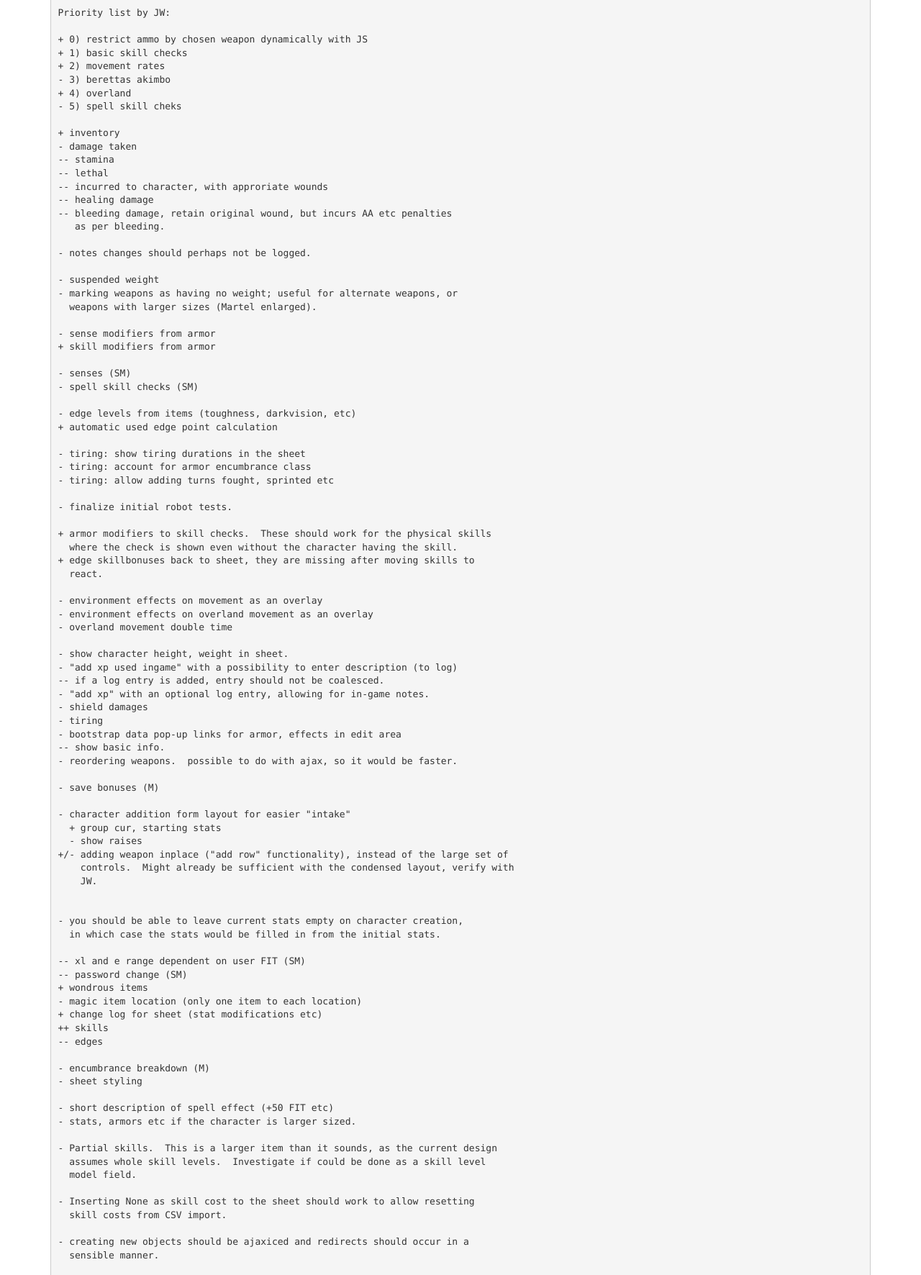
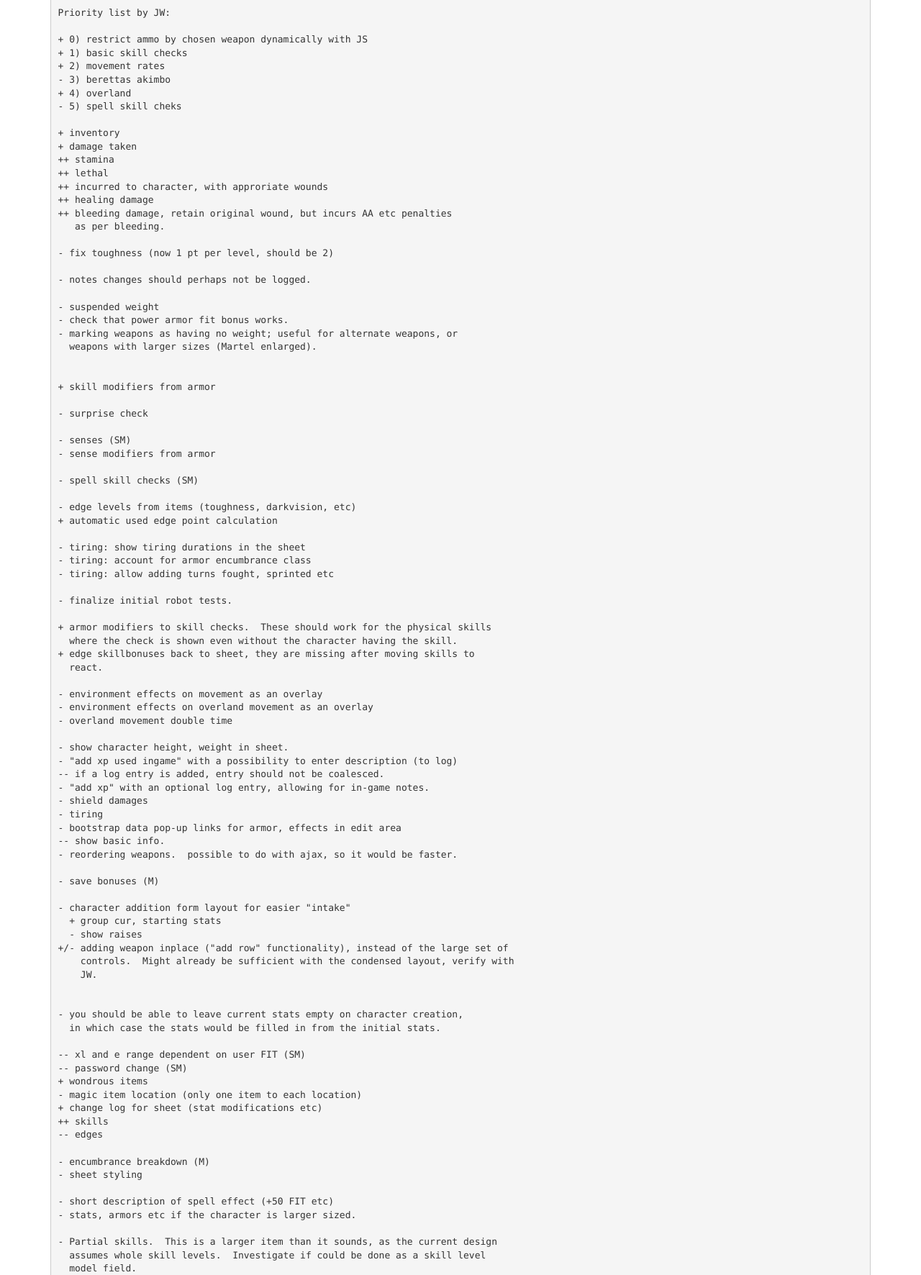
Before and after one commit to sjlehtin/aesheet, a Django app: template sheet/templates/sheet/todo.html in a window 1280 px wide. Shown: the part 192-1964 px from the top of the page at 72% size. Run offline with Django 3.2, Linux system fonts and the light colour scheme; the template is opened without the code that fills it, so the values that code supplies are empty; some libraries are stand-ins or nearby versions.

Commit message:
Updated.

```diff
--- a/sheet/templates/sheet/todo.html
+++ b/sheet/templates/sheet/todo.html
@@ -19,24 +19,31 @@ Priority list by JW:
 - 5) spell skill cheks
 
 + inventory
-- damage taken
--- stamina
--- lethal
--- incurred to character, with approriate wounds
--- healing damage
--- bleeding damage, retain original wound, but incurs AA etc penalties
++ damage taken
+++ stamina
+++ lethal
+++ incurred to character, with approriate wounds
+++ healing damage
+++ bleeding damage, retain original wound, but incurs AA etc penalties
    as per bleeding.
+
+- fix toughness (now 1 pt per level, should be 2)
 
 - notes changes should perhaps not be logged.
 
 - suspended weight
+- check that power armor fit bonus works.
 - marking weapons as having no weight; useful for alternate weapons, or
   weapons with larger sizes (Martel enlarged).
 
-- sense modifiers from armor
+
 + skill modifiers from armor
 
+- surprise check
+
 - senses (SM)
+- sense modifiers from armor
+
 - spell skill checks (SM)
 
 - edge levels from items (toughness, darkvision, etc)
```
